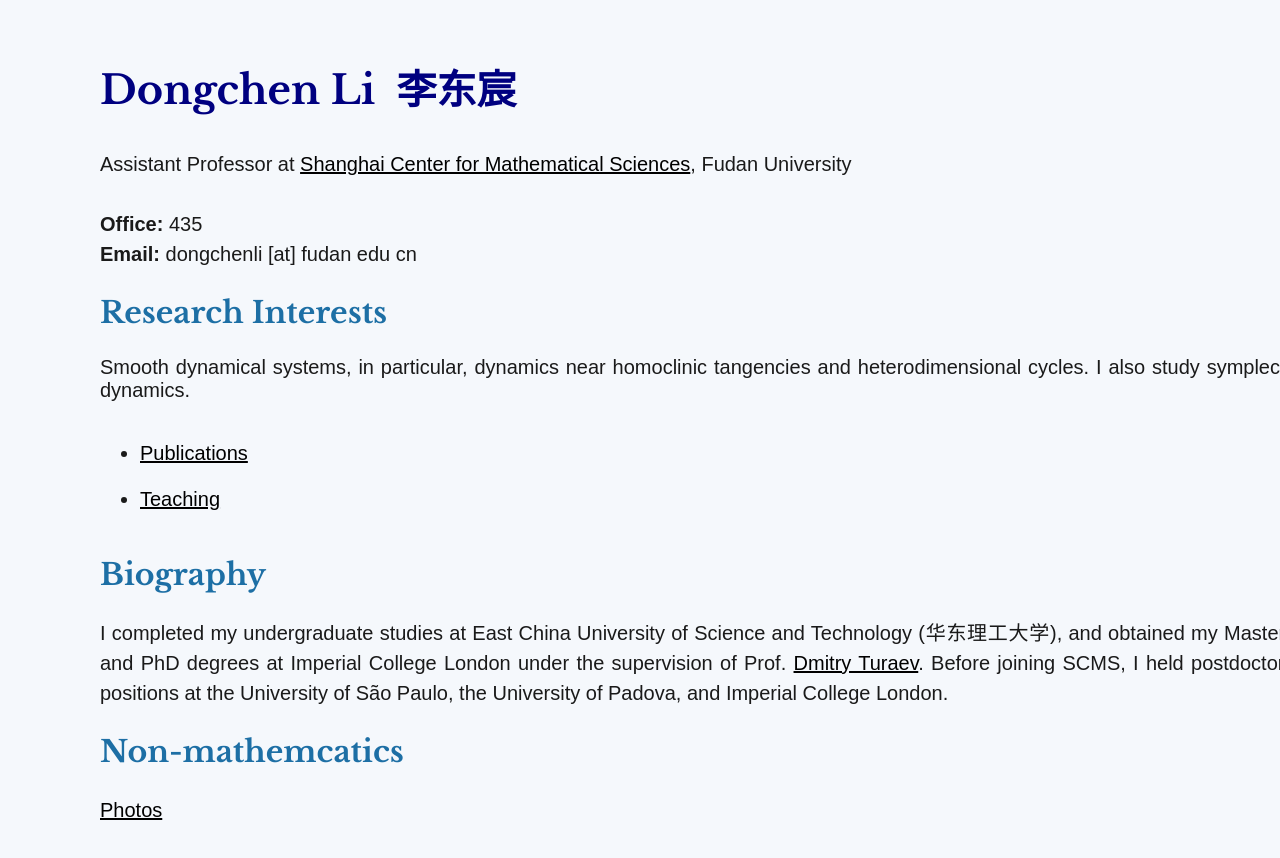
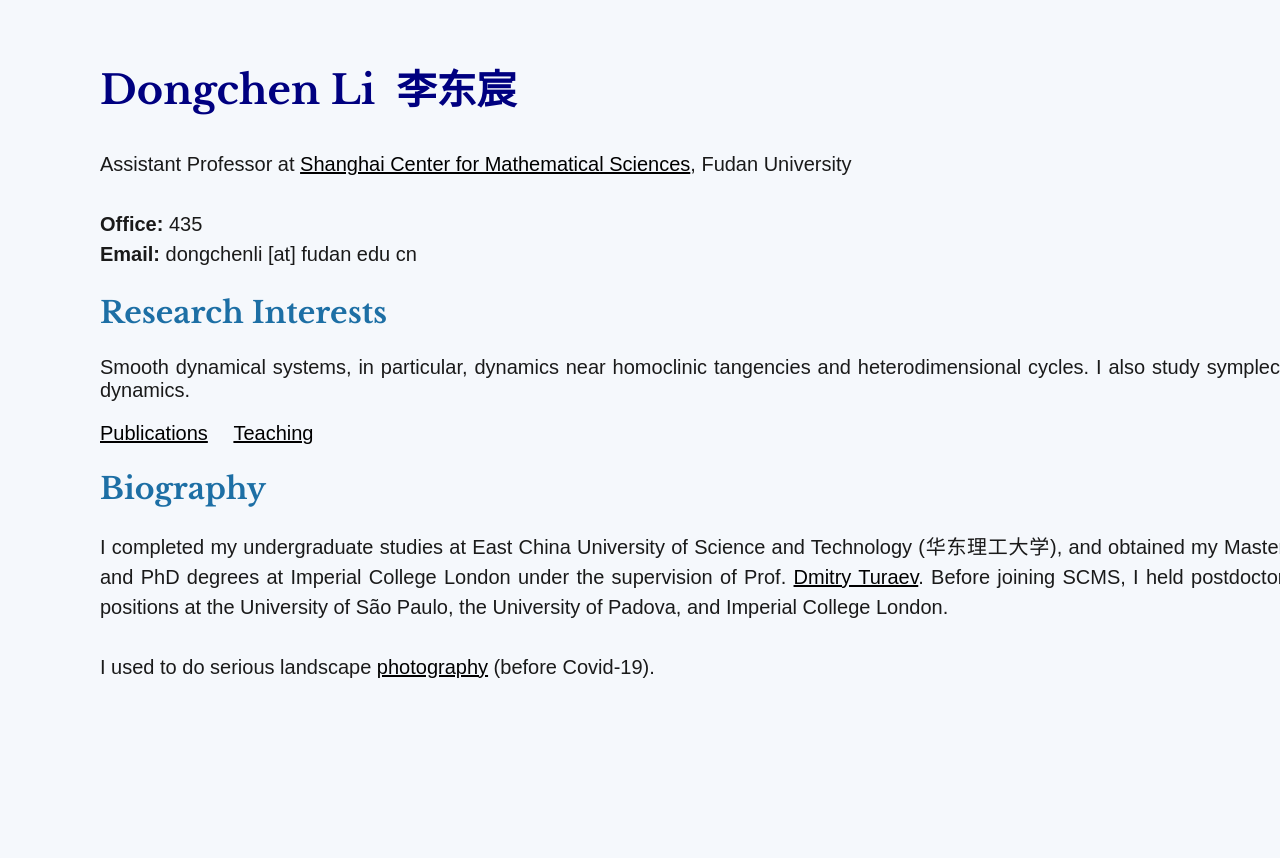
Before and after one commit to dlidynamics/dlidynamics.github.io, a plain HTML site: page index.html in a window 1280 px wide. Shown: the top 858 px of the page. Drawn offline with Linux system fonts and the light colour scheme; a web font is replaced by a local one.

Commit message:
somechanges

```diff
--- a/index.html
+++ b/index.html
@@ -35,10 +35,10 @@
         <nav>
             <!-- <a href="index.html"><img src="images/cycle.png"></a> -->
             <div class="nav-links">
-                <ul>
-                    <li><a href="publications.html">Publications</a></li><br>
-                    <li><a href="teaching.html">Teaching</a></li>
-                </ul>
+              <ul class="hlist">
+    <li><a href="publications.html">Publications</a></li>
+    <li><a href="teaching.html">Teaching</a></li>
+</ul>
 
             </div>
         </nav>
@@ -49,14 +49,10 @@
     <section>
         <h2>Biography</h2>
        <p>I completed my undergraduate studies at East China University of Science and Technology (华东理工大学), and obtained my Master’s and PhD degrees at Imperial College London under the supervision of Prof. <a href="https://scholar.google.com/citations?user=Gk-lPQcAAAAJ&hl=en">Dmitry Turaev</a>.
-       Before joining SCMS, I held postdoctoral positions at the University of São Paulo, the University of Padova, and Imperial College London.
+       Before joining SCMS, I held postdoctoral positions at the University of São Paulo, the University of Padova, and Imperial College London. <br><br>
+       I used to do serious landscape <a href="photos.html">photography</a> (before Covid-19).
        </p>
-    </section>
-    <h2>Non-mathemcatics</h2>
-    <p>
-        <a href="photos.html">Photos</a>
 
-    </section>
 </div>
 </body>
 </html>
--- a/style.css
+++ b/style.css
@@ -22,6 +22,7 @@ display: inline-block; /* shrink to fit the content */
 a {
     color: black;  /* 改成你想要的颜色 */
     font-style: normal;
+    /*text-decoration: none;  removes underline */
 }
 a:hover {
     color: blue; /* color on hover */
@@ -107,6 +108,17 @@ p{
     text-align: justify;
     text-align-last: left;
   }
+ul.hlist {
+    list-style-type: none; /* remove bullets */
+    padding: 0;
+    margin: 0;
+}
+
+ul.hlist li {
+    display: inline; /* inline elements */
+    margin-right: 20px; /* spacing */
+}
+
 .paperlist{
     font-size: 20px;
 }
```
Also changed, not shown: photos.html (+1 -1 lines), publications.html (+4 -4 lines).
